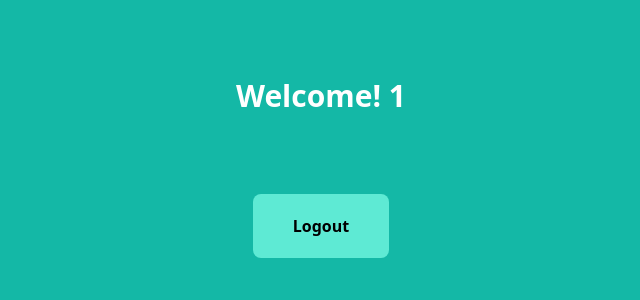
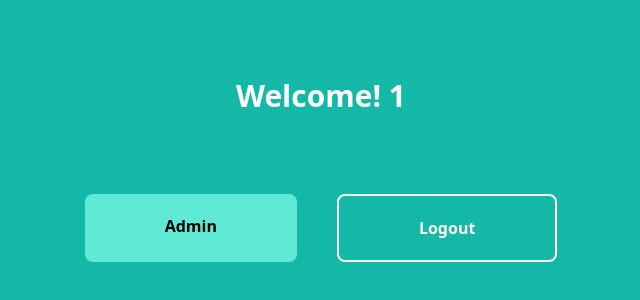
Before and after one commit to sbcodes90/mongodb-connection, a React (Create React App) app in the folder frontend/client/: page /welcome/1 in a window 1280 px wide. Shown: the part 222-522 px from the top of the page, without its empty margins (319-959 px from the left). Built offline with nearby package versions, Linux system fonts and the light colour scheme; sample sign-in values are in the browser's storage.

Commit message:
only go to admin if user has token

```diff
--- a/frontend/client/src/components/UserList.js
+++ b/frontend/client/src/components/UserList.js
@@ -1,6 +1,7 @@
 import axios from "axios";
 import React, { useState, useEffect } from "react";
 import CautionIcon from "./icons/CautionIcon";
+import { useNavigate } from "react-router-dom";
 
 function UserList() {
   const [userList, setUserList] = useState([]);
@@ -14,11 +15,22 @@ function UserList() {
 
   const deleteUser = async(id) => {//thank you thank you thank you Lord!!
     const response = await axios.delete(`/userlist/${id}` )
-    getData()
-   return console.log(response)
+    getData();
+   return console.log(response);
 
   }
+
+  const navigate = useNavigate();
+
   useEffect(() => {
+
+    const token = localStorage.getItem('auth-token');
+
+    if(!token) {
+      alert('Sorry token expired please login again')
+      return navigate('/login')
+    }
+
     getData();
   }, []);
 
--- a/frontend/client/src/components/WelcomePage.js
+++ b/frontend/client/src/components/WelcomePage.js
@@ -11,7 +11,7 @@ function WelcomePage() {
 
   const logout = () => {
     localStorage.removeItem("auth-token");
-    navigate('/')
+    navigate("/");
   };
 
   useEffect(() => {
@@ -21,21 +21,61 @@ function WelcomePage() {
 
   return (
     <>
-      <div className={token ? `bg-teal-500 min-h-screen text-center` : `bg-gray-300 min-h-screen text-center`}>
+      <div
+        className={
+          token
+            ? `bg-teal-500 min-h-screen text-center`
+            : `bg-gray-300 min-h-screen text-center`
+        }
+      >
         <div className="flex flex-col items-center pt-[200px] lg:inline-flex lg:mt-[100px]">
-          <div className={token ? "font-bold text-3xl text-white" : "font-bold lg:text-3xl text-red-600"}>
-            {token
-              ? `Welcome! ${username}`
-              : "Whoops! Not Authorized Token Required"
+          <div
+            className={
+              token
+                ? "font-bold text-3xl text-white"
+                : "font-bold lg:text-3xl text-red-600"
             }
+          >
+            {token ? (
+              <div>Welcome! {username}</div>
+            ) : (
+              "Whoops! Not Authorized Token Required"
+            )}
           </div>
-          {token && <button onClick={logout} className="bg-teal-300 text-black px-10 py-5 rounded-lg font-bold mt-20">Logout</button>}
+          {token && (
+            <div className="flex justify-center">
+              <Link
+                to={ token ? "/userlist" : "/"}
+                className="bg-teal-300 text-black px-20 py-5 rounded-lg font-bold mt-20 mr-10"
+              >
+                Admin
+              </Link>
+              <button
+                onClick={logout}
+                className="border-white border-2 text-white px-20  py-5 rounded-lg font-bold mt-20"
+              >
+                Logout
+              </button>
+            </div>
+          )}
           <div className="pt-10">{!token && <SheildIcon />}</div>
         </div>
-        {!token && <div className="flex space-x-6 justify-center pt-[50px]">
-          <Link to="/login" className="py-2.5 px-10 me-2 mb-2 text-sm font-medium text-black focus:outline-none rounded-lg border-black border-2 focus:z-10 focus:ring-2 focus:ring-blue-400">Login</Link>
-          <Link to="/signup" className="py-2.5 px-9 me-2 mb-2 text-sm font-medium text-black focus:outline-none rounded-lg border-black border-2 focus:z-10 focus:ring-2 focus:ring-blue-400">Sign Up</Link>
-        </div>}
+        {!token && (
+          <div className="flex space-x-6 justify-center pt-[50px]">
+            <Link
+              to="/login"
+              className="py-2.5 px-10 me-2 mb-2 text-sm font-medium text-black focus:outline-none rounded-lg border-black border-2 focus:z-10 focus:ring-2 focus:ring-blue-400"
+            >
+              Login
+            </Link>
+            <Link
+              to="/signup"
+              className="py-2.5 px-9 me-2 mb-2 text-sm font-medium text-black focus:outline-none rounded-lg border-black border-2 focus:z-10 focus:ring-2 focus:ring-blue-400"
+            >
+              Sign Up
+            </Link>
+          </div>
+        )}
       </div>
     </>
   );
```
